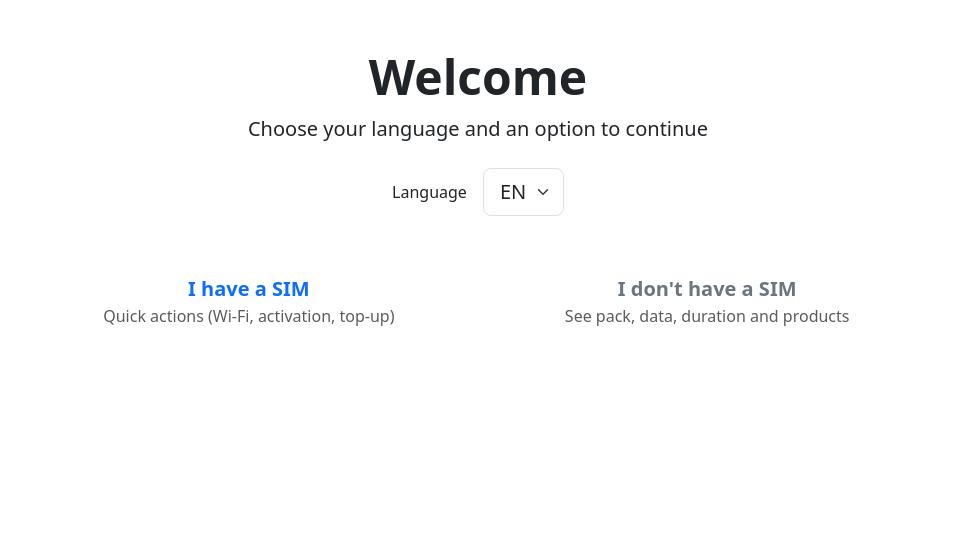
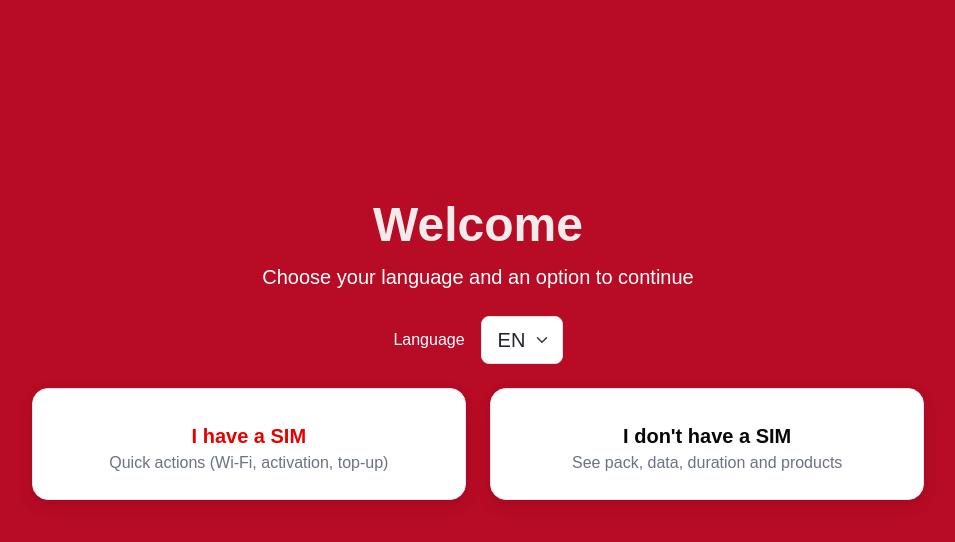
Before and after one commit to Romherre/turistas, a plain HTML site: page index.html in a window 1280 px wide. Shown: the whole page, without its empty margins (162-1117 px from the left). Drawn offline with nearby package versions, Linux system fonts and the light colour scheme.

Commit message:
Se agregan cambios estiilos

```diff
--- a/assets/css/kiosk.css
+++ b/assets/css/kiosk.css
@@ -1,15 +1,97 @@
+/* kiosk.css - énfasis en uso táctil (tablet) */
 
-/* kiosk.css - énfasis en uso táctil (tablet) */
-.kiosk-container{ max-width: 1100px; }
-.kiosk-card{
-  border:2px dashed #ffffff;
-  border-radius:1rem;
-  background:#fff;
+/* Fondo y tipografía base */
+
+  body {
+  background-color: #b80b25; /* granate */
+  color: #1a1919;
+  font-family: Arial, Helvetica, sans-serif;
+  min-height: 100vh; /* ocupar todo el alto */
 }
-.kiosk-card:hover{ transform:translateY(-1px); }
-.qr{ max-width: 220px; }
-.btn-link{ text-decoration:none; }
-.select-lg{ font-size:1.1rem; }
+
+
+
+/* Encabezados */
+h1, h2, h3, h4, h5 {
+  font-weight: 700;
+  color: #f1ebeb;
+}
+
+/* --- Cards (bienvenida, QR y productos) --- */
+.kiosk-card,
+.card {
+  background: #ffffff;
+  border: 1px solid #e5e7eb;                          /* borde sutil */
+  border-radius: 16px;
+  box-shadow:
+    0 6px 18px rgba(0, 0, 0, 0.08),                   /* sombra principal */
+    0 2px  4px rgba(0, 0, 0, 0.06);                   /* sombra cercana */
+  transition: box-shadow .2s ease, transform .15s ease;
+}
+
+.kiosk-card:hover,
+.card:hover {
+  box-shadow:
+    0 12px 28px rgba(0, 0, 0, 0.12),                  /* más elevación al hover */
+    0  4px  8px rgba(0, 0, 0, 0.07);
+  transform: translateY(-2px);
+}
+
+/* Estados de foco accesibles */
+.kiosk-card:focus,
+.kiosk-card:focus-visible,
+.card:focus,
+.card:focus-visible {
+  outline: 0;
+  box-shadow:
+    0 0 0 3px rgba(230, 0, 0, 0.25),                  /* anillo rojo Claro */
+    0 10px 22px rgba(0, 0, 0, 0.12),
+    0  2px  6px rgba(0, 0, 0, 0.06);
+}
+
+/* Variante “neutra” para el botón derecho de bienvenida */
+.btn-outline-secondary.kiosk-card {
+  background: #ffffff;
+  border-color: #e5e7eb;
+  color: #080808; /* gris oscuro */
+}
+
+/* Acento de subtítulos bajo los títulos dentro de cards */
+.card .text-muted { color: #6b7280 !important; }
+
+/* Botones principales */
+.btn-primary {
+  background-color: #e60000; /* Rojo Claro */
+  border-color: #e60000;
+}
+.btn-primary:hover {
+  background-color: #c20000;
+  border-color: #c20000;
+}
+
+/* Contenedor general */
+.kiosk-container {
+  max-width: 1100px;
+}
+
+/* QRs */
+.qr {
+  max-width: 220px;
+}
+img.qr {
+  max-width: 260px;
+  width: 100%;
+}
+
+/* Botón de volver */
+.btn-link {
+  text-decoration: none;
+}
+
+/* Select idioma */
+.select-lg {
+  font-size: 1.1rem;
+}
 
 /* Limitar ancho total del deck para poder centrarlo bonito */
 #screen-have-sim .qr-row {
@@ -21,10 +103,28 @@
 /* Que cada card no se estire demasiado y quede centrada */
 .qr-card {
   max-width: 360px;
+  margin-left: auto;
+  margin-right: auto;
 }
 
-/* Tamaño razonable del QR dentro de la card */
-img.qr {
-  max-width: 260px;
-  width: 100%;
+/* --- AJUSTE DE ESPACIADO BIENVENIDA --- */
+#screen-welcome {
+  padding-top: 80px; /* podés subir a 100px si lo querés más abajo */
 }
+
+@media (min-width: 992px) {
+  #screen-welcome {
+    padding-top: 100px;
+  }
+}
+
+
+.lead {
+  color: #ffffff !important;
+}
+
+/* Texto "Idioma" al lado del selector */
+label span[data-i18n="language"] {
+  color: #ffffff !important;
+  font-weight: 500; /* opcional, para que quede más nítido */
+}
--- a/assets/css/styles.css
+++ b/assets/css/styles.css
@@ -1,10 +1,71 @@
+/* styles.css — base institucional (Claro-like) */
+:root{
+  --brand: #e60000; /* Rojo Claro */
+  --bg:    #ffffff;
+  --text:  #222222;
+  --muted: #6b7280;
+}
 
-/* styles.css - base ligera + dark mode */
-:root{
-  --brand:#2563eb;
+/* Fondo blanco siempre (sin modo oscuro automático) */
+html, body {
+  background: var(--bg);
+  color: var(--text);
+  font-family: Arial, Helvetica, sans-serif;
+  -webkit-font-smoothing: antialiased;
+  -moz-osx-font-smoothing: grayscale;
 }
-body{ background:#ffffff; }
-@media (prefers-color-scheme: dark){
-  body{ background:#0b0d12; color:#e5e7eb; }
-  .card{ background:#ffffff; border-color:#ebeef1; }
+
+/* Encabezados */
+h1, h2, h3, h4, h5, h6 {
+  color: #000000;
+  font-weight: 700;
 }
+
+/* Cards genéricas */
+.card {
+  background: #ffffff;
+  border: 1px solid #e6e6e6;
+  border-radius: 1rem;
+  box-shadow: 0 2px 5px rgba(0,0,0,0.06);
+}
+
+/* Texto secundario */
+.text-muted { color: var(--muted) !important; }
+
+/* Botones */
+.btn-primary {
+  background-color: var(--brand);
+  border-color: var(--brand);
+}
+.btn-primary:hover {
+  background-color: #c20000;
+  border-color: #c20000;
+}
+
+/* Outline primary con rojo de marca */
+.btn-outline-primary {
+  color: var(--brand);
+  border-color: var(--brand);
+  background: #fff;
+}
+.btn-outline-primary:hover {
+  color: #fff;
+  background-color: var(--brand);
+  border-color: var(--brand);
+}
+
+/* Outline secondary gris */
+.btn-outline-secondary {
+  color: #080808;
+  border-color: #cfd4da;
+  background: #fff;
+}
+.btn-outline-secondary:hover {
+  color: #111827;
+  background-color: #f3f4f6;
+  border-color: #cfd4da;
+}
+
+/* Links con color de marca (por si se usan) */
+a { color: var(--brand); }
+a:hover { color: #c20000; }
--- a/assets/js/kiosk.js
+++ b/assets/js/kiosk.js
@@ -1,7 +1,7 @@
 // kiosk.js - control de pantallas + idiomas + inactividad
-// Versión: 2025-09-14_02
+// Versión: 2025-09-14_03
 (function () {
-  console.log("kiosk.js versión 2025-09-14_02 cargado");
+  console.log("kiosk.js versión 2025-09-14_03 cargado");
 
   const screens = {
     welcome: document.querySelector("#screen-welcome"),
@@ -18,19 +18,19 @@
       have_sim: "Ya tengo SIM",
       have_sim_desc: "Accesos rápidos (Wi-Fi, activación, recarga)",
       no_sim: "No tengo SIM",
-      no_sim_desc: "Ver pack, GB, duración y productos",      // ← actualizado
+      no_sim_desc: "Ver pack, GB, duración y productos",
       quick_actions: "Accesos rápidos",
       wifi: "Conexión a Wi-Fi",
       activation: "Activación de línea",
       topup: "Recarga / Top-up",
       qr_note: "Escaneá con la cámara para abrir el enlace",
       back: "← Volver",
-      no_sim_title: "Simcard turista",                        // ← actualizado
-      featured_plan: "Único pack disponible",                 // ← actualizado
+      no_sim_title: "Simcard turista",
+      featured_plan: "Único pack disponible",
       sim_price: "Valor SIM",
       sim_gb: "Datos",
       sim_time: "Duración",
-      sim_type: "Tipo de SIM",                                // ← NUEVA clave
+      sim_type: "Tipo de SIM",
       get_sim: "Quiero esta SIM",
       products_title: "Productos útiles",
       prod_powerbank: "Power Bank",
@@ -39,6 +39,12 @@
       prod_charger_desc: "Compatibilidad universal y protección.",
       prod_anti: "Correa antirrobo",
       prod_anti_desc: "Más seguridad para tus dispositivos.",
+      // 🆕 Requisitos
+      req_title: "Requisitos para la compra:",
+      req_passport: "Pasaporte físico válido",
+      req_pay_credit_only: "Pago únicamente con",
+      req_credit_card: "tarjeta de crédito",
+      req_no_debit_cash: "No se acepta débito ni efectivo",
     },
     en: {
       welcome: "Welcome",
@@ -47,19 +53,19 @@
       have_sim: "I have a SIM",
       have_sim_desc: "Quick actions (Wi-Fi, activation, top-up)",
       no_sim: "I don't have a SIM",
-      no_sim_desc: "See pack, data, duration and products",   // ← match ES wording
+      no_sim_desc: "See pack, data, duration and products",
       quick_actions: "Quick actions",
       wifi: "Wi-Fi connection",
       activation: "Line activation",
       topup: "Top-up / Recharge",
       qr_note: "Point your camera at the QR to open the link",
       back: "← Back",
-      no_sim_title: "Tourist SIM card",                       // ← match ES wording
+      no_sim_title: "Tourist SIM card",
       featured_plan: "Single available pack",
       sim_price: "SIM price",
       sim_gb: "Data",
       sim_time: "Duration",
-      sim_type: "SIM type",                                   // ← NEW key
+      sim_type: "SIM type",
       get_sim: "I want this SIM",
       products_title: "Useful products",
       prod_powerbank: "Power Bank",
@@ -68,6 +74,12 @@
       prod_charger_desc: "Universal compatibility and protection.",
       prod_anti: "Anti-theft strap",
       prod_anti_desc: "More security for your devices.",
+      // 🆕 Requirements
+      req_title: "Requirements for purchase:",
+      req_passport: "Valid physical passport",
+      req_pay_credit_only: "Payment only with",
+      req_credit_card: "credit card",
+      req_no_debit_cash: "Debit cards or cash are not accepted",
     },
     pt: {
       welcome: "Bem-vindos",
@@ -76,19 +88,19 @@
       have_sim: "Já tenho SIM",
       have_sim_desc: "Ações rápidas (Wi-Fi, ativação, recarga)",
       no_sim: "Não tenho SIM",
-      no_sim_desc: "Ver pacote, GB, duração e produtos",      // ← match ES wording
+      no_sim_desc: "Ver pacote, GB, duração e produtos",
       quick_actions: "Ações rápidas",
       wifi: "Conexão Wi-Fi",
       activation: "Ativação da linha",
       topup: "Recarga",
       qr_note: "Aponte a câmera para o QR para abrir o link",
       back: "← Voltar",
-      no_sim_title: "SIM para turista",                       // ← match ES wording
+      no_sim_title: "SIM para turista",
       featured_plan: "Pacote único disponível",
       sim_price: "Valor do SIM",
       sim_gb: "Dados",
       sim_time: "Duração",
-      sim_type: "Tipo de SIM",                                // ← NOVA chave
+      sim_type: "Tipo de SIM",
       get_sim: "Quero este SIM",
       products_title: "Produtos úteis",
       prod_powerbank: "Power Bank",
@@ -97,6 +109,12 @@
       prod_charger_desc: "Compatibilidade universal e proteção.",
       prod_anti: "Correia anti-furto",
       prod_anti_desc: "Mais segurança para seus dispositivos.",
+      // 🆕 Requisitos
+      req_title: "Requisitos para a compra:",
+      req_passport: "Passaporte físico válido",
+      req_pay_credit_only: "Pagamento somente com",
+      req_credit_card: "cartão de crédito",
+      req_no_debit_cash: "Não se aceita débito nem dinheiro",
     },
   };
 
--- a/index.html
+++ b/index.html
@@ -4,70 +4,47 @@
     <meta charset="utf-8" />
     <meta name="viewport" content="width=device-width, initial-scale=1" />
     <title>Turista • Kiosco SIM</title>
-    <meta
-      name="description"
-      content="Kiosco para turistas: idioma, SIM, QR, información de planes y productos."
-    />
-    <link
-      href="https://cdn.jsdelivr.net/npm/bootstrap@5.3.3/dist/css/bootstrap.min.css"
-      rel="stylesheet"
-    />
-    <link rel="stylesheet" href="assets/css/styles.css" />
-    <link rel="stylesheet" href="assets/css/kiosk.css" />
+    <meta name="description" content="Kiosco para turistas: idioma, SIM, QR, información de planes y productos." />
+
+    <!-- Bootstrap -->
+    <link href="https://cdn.jsdelivr.net/npm/bootstrap@5.3.3/dist/css/bootstrap.min.css" rel="stylesheet" />
+
+    <!-- Estilos propios -->
+    <link rel="stylesheet" href="assets/css/styles.css?v=3" />
+    <link rel="stylesheet" href="assets/css/kiosk.css?v=6" />
   </head>
   <body>
     <main class="kiosk-container container py-4">
       <!-- PANTALLA 1: BIENVENIDA + IDIOMA + OPCIONES -->
-      <section id="screen-welcome" aria-live="polite">
+      <section id="screen-welcome" aria-live="polite" class="mt-5">
         <div class="text-center my-4">
           <h1 class="display-5 fw-bold" data-i18n="welcome">Bienvenidos</h1>
-          <p class="lead" data-i18n="welcome_sub">
-            Seleccioná tu idioma y una opción para continuar
-          </p>
+          <p class="lead" data-i18n="welcome_sub">Seleccioná tu idioma y una opción para continuar</p>
         </div>
+
         <div class="d-flex justify-content-center mb-4">
           <label class="d-flex align-items-center gap-2">
             <span class="me-2" data-i18n="language">Idioma</span>
-            <select
-              id="lang"
-              class="form-select form-select-lg"
-              style="width: auto"
-            >
+            <select id="lang" class="form-select form-select-lg" style="width:auto">
               <option value="es">ES</option>
               <option value="en">EN</option>
               <option value="pt">PT</option>
             </select>
           </label>
         </div>
+
         <div class="row g-4 justify-content-center">
           <div class="col-md-5">
-            <button
-              id="btn-have-sim"
-              class="kiosk-card btn btn-outline-primary w-100 p-4"
-            >
-              <div class="fs-2"></div>
-              <div class="fw-bold fs-5 mt-2" data-i18n="have_sim">
-                Ya tengo SIM
-              </div>
-              <div class="text-muted" data-i18n="have_sim_desc">
-                Accesos rápidos (Wi‑Fi, activación, recarga)
-                <br>
-                <br>
-              </div>
+            <button id="btn-have-sim" class="kiosk-card btn btn-outline-primary w-100 p-4">
+              <div class="fw-bold fs-5 mt-2" data-i18n="have_sim">Ya tengo SIM</div>
+              <div class="text-muted" data-i18n="have_sim_desc">Accesos rápidos (Wi-Fi, activación, recarga)</div>
             </button>
           </div>
+
           <div class="col-md-5">
-            <button
-              id="btn-no-sim"
-              class="kiosk-card btn btn-outline-secondary w-100 p-4"
-            >
-              <div class="fs-2"></div>
-              <div class="fw-bold fs-5 mt-2" data-i18n="no_sim">
-                No tengo SIM
-              </div>
-              <div class="text-muted" data-i18n="no_sim_desc">
-                Ver pack, GB, duración y productos
-              </div>
+            <button id="btn-no-sim" class="kiosk-card btn btn-outline-secondary w-100 p-4">
+              <div class="fw-bold fs-5 mt-2" data-i18n="no_sim">No tengo SIM</div>
+              <div class="text-muted" data-i18n="no_sim_desc">Ver pack, GB, duración y productos</div>
             </button>
           </div>
         </div>
@@ -77,56 +54,31 @@
       <section id="screen-have-sim" class="d-none" aria-live="polite">
         <div class="d-flex justify-content-between align-items-center mb-3">
           <h2 class="m-0" data-i18n="quick_actions">Accesos rápidos</h2>
-          <button class="btn btn-link" id="back1" data-i18n="back">
-            ← Volver
-          </button>
+          <button class="btn btn-link" id="back1" data-i18n="back">← Volver</button>
         </div>
 
-        <!-- centrado horizontal + responsive -->
         <div class="row g-4 justify-content-center qr-row">
           <div class="col-12 col-sm-6 col-lg-3">
             <div class="card h-100 text-center p-3 shadow-sm mx-auto qr-card">
-              <div class="fs-2">📡</div>
               <h3 class="h5 mt-2" data-i18n="wifi">Conexión a Wi-Fi</h3>
-              <img
-                class="qr img-fluid mx-auto my-2"
-                src="assets/img/wific.png"
-                alt="QR WiFi"
-              />
-              <p class="small text-muted" data-i18n="qr_note">
-                Escaneá con la cámara para abrir el enlace
-              </p>
+              <img class="qr img-fluid mx-auto my-2" src="assets/img/wific.png" alt="QR WiFi" />
+              <p class="small text-muted" data-i18n="qr_note">Escaneá con la cámara para abrir el enlace</p>
             </div>
           </div>
 
           <div class="col-12 col-sm-6 col-lg-3">
             <div class="card h-100 text-center p-3 shadow-sm mx-auto qr-card">
-              <div class="fs-2">🪪</div>
-              <h3 class="h5 mt-2" data-i18n="activation">
-                Activación de línea
-              </h3>
-              <img
-                class="qr img-fluid mx-auto my-2"
-                src="assets/img/activacion.png"
-                alt="QR Activación"
-              />
-              <p class="small text-muted" data-i18n="qr_note">
-                Escaneá con la cámara para abrir el enlace
-              </p>
+              <h3 class="h5 mt-2" data-i18n="activation">Activación de línea</h3>
+              <img class="qr img-fluid mx-auto my-2" src="assets/img/activacion.png" alt="QR Activación" />
+              <p class="small text-muted" data-i18n="qr_note">Escaneá con la cámara para abrir el enlace</p>
             </div>
           </div>
 
           <div class="col-12 col-sm-6 col-lg-3">
             <div class="card h-100 text-center p-3 shadow-sm mx-auto qr-card">
               <h3 class="h5 mt-2" data-i18n="topup">Recarga</h3>
-              <img
-                class="qr img-fluid mx-auto my-2"
-                src="assets/img/packs.png"
-                alt="QR Recarga"
-              />
-              <p class="small text-muted" data-i18n="qr_note">
-                Escaneá con la cámara para abrir el enlace
-              </p>
+              <img class="qr img-fluid mx-auto my-2" src="assets/img/packs.png" alt="QR Recarga" />
+              <p class="small text-muted" data-i18n="qr_note">Escaneá con la cámara para abrir el enlace</p>
             </div>
           </div>
         </div>
@@ -136,9 +88,7 @@
       <section id="screen-no-sim" class="d-none" aria-live="polite">
         <div class="d-flex justify-content-between align-items-center mb-3">
           <h2 class="m-0" data-i18n="no_sim_title">Simcard turista</h2>
-          <button class="btn btn-link" id="back2" data-i18n="back">
-            ← Volver
-          </button>
+          <button class="btn btn-link" id="back2" data-i18n="back">← Volver</button>
         </div>
 
         <!-- Plan destacado -->
@@ -146,99 +96,61 @@
           <div class="card-body">
             <div class="row g-3 align-items-center">
               <div class="col-md-12">
-                <h3 class="h5 mb-3" data-i18n="featured_plan">
-                  Único pack disponible
-                </h3>
+                <h3 class="h5 mb-3" data-i18n="featured_plan">Único pack disponible</h3>
                 <ul class="small mb-3" id="plan-bullets">
-                  <li>
-                    <span data-i18n="sim_price">Valor SIM</span>:
-                    <strong id="plan-price">$ 20.500</strong>
-                  </li>
-                  <li>
-                    <span data-i18n="sim_gb">Datos</span>:
-                    <strong id="plan-gb">25 GB</strong>
-                  </li>
-                  <li>
-                    <span data-i18n="sim_time">Duración</span>:
-                    <strong id="plan-time">30 días</strong>
-                  </li>
-                  <li>
-                    <span data-i18n="sim_type">Tipo de SIM</span>:
-                    <strong>Física o eSIM</strong>
-                  </li>
+                  <li><span data-i18n="sim_price">Valor SIM</span>: <strong id="plan-price">$ 20.500</strong></li>
+                  <li><span data-i18n="sim_gb">Datos</span>: <strong id="plan-gb">25 GB</strong></li>
+                  <li><span data-i18n="sim_time">Duración</span>: <strong id="plan-time">30 días</strong></li>
+                  <li><span data-i18n="sim_type">Tipo de SIM</span>: <strong>Física o eSIM</strong></li>
                 </ul>
 
                 <!-- Requisitos -->
                 <div class="alert alert-warning" role="alert">
-                  <strong>Requisitos para la compra:</strong>
+                  <strong data-i18n="req_title">Requisitos para la compra:</strong>
                   <ul class="mb-0">
-                    <li>Pasaporte físico válido</li>
+                    <li><span data-i18n="req_passport">Pasaporte físico válido</span></li>
                     <li>
-                      Pago únicamente con <strong>tarjeta de crédito</strong>
+                      <span data-i18n="req_pay_credit_only">Pago únicamente con</span>
+                      <strong data-i18n="req_credit_card">tarjeta de crédito</strong>
                     </li>
-                    <li><em>No se acepta débito ni efectivo</em></li>
+                    <li><em data-i18n="req_no_debit_cash">No se acepta débito ni efectivo</em></li>
                   </ul>
                 </div>
+
               </div>
             </div>
           </div>
         </div>
 
         <!-- Productos -->
-        <h3
-          class="h6 text-uppercase text-muted mb-3"
-          data-i18n="products_title"
-        >
-          Productos útiles
-        </h3>
+        <h3 class="h6 text-uppercase text-muted mb-3" data-i18n="products_title">Productos útiles</h3>
         <div class="row g-4" id="products">
           <div class="col-md-4">
             <div class="card h-100 shadow-sm text-center p-3">
-              <img
-                src="assets/img/powerbank.jpg"
-                class="img-fluid mb-3"
-                alt="Power Bank"
-              />
+              <img src="assets/img/powerbank.jpg" class="img-fluid mb-3" alt="Power Bank" />
               <div class="card-body">
                 <h4 class="h6 mb-1" data-i18n="prod_powerbank">Power Bank</h4>
-                <p
-                  class="small text-muted mb-0"
-                  data-i18n="prod_powerbank_desc"
-                >
-                  Carga rápida para no quedarte sin batería.
-                </p>
+                <p class="small text-muted mb-0" data-i18n="prod_powerbank_desc">Carga rápida para no quedarte sin batería.</p>
               </div>
             </div>
           </div>
+
           <div class="col-md-4">
             <div class="card h-100 shadow-sm text-center p-3">
-              <img
-                src="assets/img/ringocargador.jpg"
-                class="img-fluid mb-3"
-                alt="Cargador compatible"
-              />
+              <img src="assets/img/ringocargador.jpg" class="img-fluid mb-3" alt="Cargador compatible" />
               <div class="card-body">
-                <h4 class="h6 mb-1" data-i18n="prod_charger">
-                  Cargador compatible
-                </h4>
-                <p class="small text-muted mb-0" data-i18n="prod_charger_desc">
-                  Compatibilidad universal y protección.
-                </p>
+                <h4 class="h6 mb-1" data-i18n="prod_charger">Cargador compatible</h4>
+                <p class="small text-muted mb-0" data-i18n="prod_charger_desc">Compatibilidad universal y protección.</p>
               </div>
             </div>
           </div>
+
           <div class="col-md-4">
             <div class="card h-100 shadow-sm text-center p-3">
-              <img
-                src="assets/img/larga.jpeg"
-                class="img-fluid mb-3"
-                alt="Correa antirrobo"
-              />
+              <img src="assets/img/larga.jpeg" class="img-fluid mb-3" alt="Correa antirrobo" />
               <div class="card-body">
                 <h4 class="h6 mb-1" data-i18n="prod_anti">Correa antirrobo</h4>
-                <p class="small text-muted mb-0" data-i18n="prod_anti_desc">
-                  Más seguridad para tus dispositivos.
-                </p>
+                <p class="small text-muted mb-0" data-i18n="prod_anti_desc">Más seguridad para tus dispositivos.</p>
               </div>
             </div>
           </div>
@@ -246,7 +158,8 @@
       </section>
     </main>
 
+    <!-- JS -->
     <script src="https://cdn.jsdelivr.net/npm/bootstrap@5.3.3/dist/js/bootstrap.bundle.min.js"></script>
-    <script src="assets/js/kiosk.js?v=2025-09-14-01"></script>
+    <script src="assets/js/kiosk.js?v=2025-09-19-01"></script>
   </body>
 </html>
```
